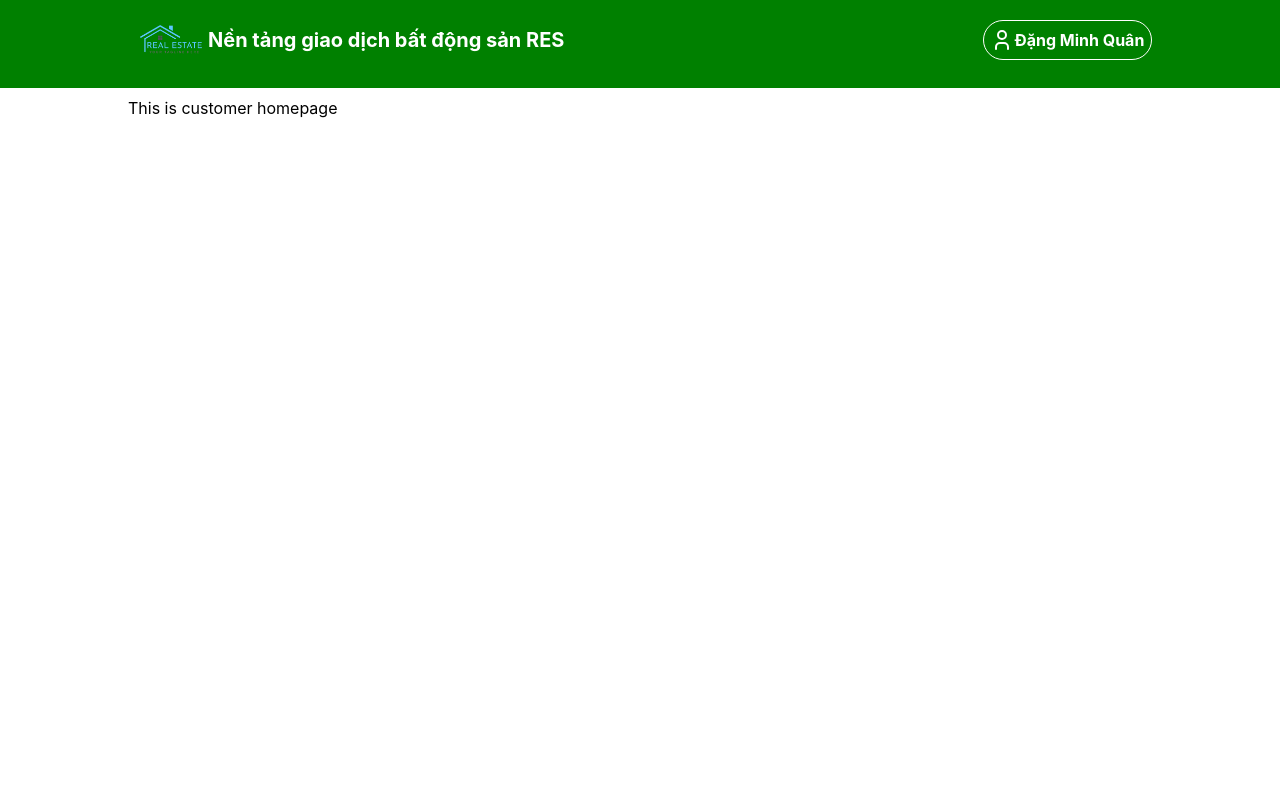
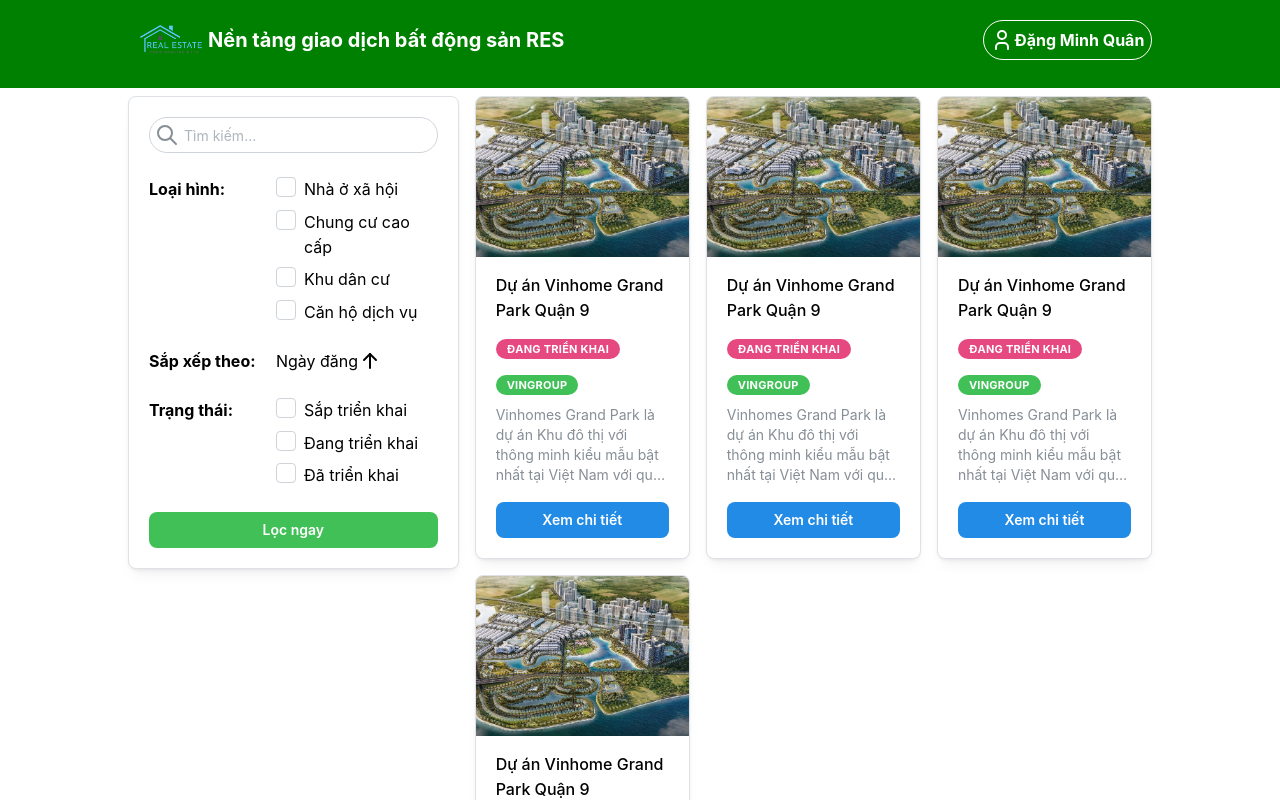
Before and after one commit to Galaticos402/real-estate-management, a React (Vite) app: page /customer in a window 1280 px wide. Shown: the top 800 px of the page. Built offline with nearby package versions, Linux system fonts and the light colour scheme; the HTML template or start-up script is replaced by a standard one.

Commit message:
Add mock UI for view project

```diff
--- /dev/null
+++ b/src/pages/customer/home/component/filter.component.tsx
@@ -0,0 +1,82 @@
+import { Button, Card, Checkbox, Grid, TextInput } from "@mantine/core";
+import { IconArrowUp, IconSearch } from "@tabler/icons-react";
+import React from "react";
+
+const CustomerHomeFilter: React.FC = () => {
+  return (
+    <div>
+      <Card shadow="sm" padding="lg" radius="md" withBorder>
+        <div>
+          <TextInput
+            radius="xl"
+            placeholder="Tìm kiếm..."
+            leftSection={<IconSearch />}
+            style={{ paddingBottom: "0.5em" }}
+          />
+          <Grid style={{ paddingTop: "1em" }}>
+            <Grid.Col span={5}>
+              <b>Loại hình:</b>
+            </Grid.Col>
+            <Grid.Col span={7}>
+              <div style={{ display: "flex", paddingBottom: "0.5em" }}>
+                <Checkbox style={{ paddingRight: "0.5em" }} />
+                <div>Nhà ở xã hội</div>
+              </div>
+              <div style={{ display: "flex", paddingBottom: "0.5em" }}>
+                <Checkbox style={{ paddingRight: "0.5em" }} />
+                <div>Chung cư cao cấp</div>
+              </div>
+              <div style={{ display: "flex", paddingBottom: "0.5em" }}>
+                <Checkbox style={{ paddingRight: "0.5em" }} />
+                <div>Khu dân cư</div>
+              </div>
+              <div style={{ display: "flex", paddingBottom: "0.5em" }}>
+                <Checkbox style={{ paddingRight: "0.5em" }} />
+                <div>Căn hộ dịch vụ</div>
+              </div>
+            </Grid.Col>
+          </Grid>
+          <Grid style={{ paddingTop: "1em" }}>
+            <Grid.Col span={5}>
+              <b>Sắp xếp theo:</b>
+            </Grid.Col>
+            <Grid.Col span={7}>
+              {/* <div style={{ display: "flex", paddingBottom: "0.5em" }}>
+                <div>Giá</div>
+                <IconArrowUp />
+              </div> */}
+              <div style={{ display: "flex", paddingBottom: "0.5em" }}>
+                <div>Ngày đăng</div>
+                <IconArrowUp />
+              </div>
+            </Grid.Col>
+          </Grid>
+          <Grid style={{ paddingTop: "1em" }}>
+            <Grid.Col span={5}>
+              <b>Trạng thái:</b>
+            </Grid.Col>
+            <Grid.Col span={7}>
+              <div style={{ display: "flex", paddingBottom: "0.5em" }}>
+                <Checkbox style={{ paddingRight: "0.5em" }} />
+                <div>Sắp triển khai</div>
+              </div>
+              <div style={{ display: "flex", paddingBottom: "0.5em" }}>
+                <Checkbox style={{ paddingRight: "0.5em" }} />
+                <div>Đang triển khai</div>
+              </div>
+              <div style={{ display: "flex", paddingBottom: "0.5em" }}>
+                <Checkbox style={{ paddingRight: "0.5em" }} />
+                <div>Đã triển khai</div>
+              </div>
+            </Grid.Col>
+          </Grid>
+          <Button color="green" fullWidth mt="md" radius="md">
+            Lọc ngay
+          </Button>
+        </div>
+      </Card>
+    </div>
+  );
+};
+
+export default CustomerHomeFilter;
--- /dev/null
+++ b/src/pages/customer/home/component/project.component.tsx
@@ -0,0 +1,31 @@
+import { Badge, Button, Card, Group, Image, Text } from "@mantine/core";
+import React from "react";
+import vinhomeImg from "../../../../assets/vinhome.jpg";
+
+const Project: React.FC = () => {
+  return (
+    <Card shadow="sm" padding="lg" radius="md" withBorder>
+      <Card.Section>
+        <Image src={vinhomeImg} height={160} alt="Norway" />
+      </Card.Section>
+
+      <Group justify="space-between" mt="md" mb="xs">
+        <Text fw={500}>Dự án Vinhome Grand Park Quận 9</Text>
+        <Badge color="pink">Đang triển khai</Badge>
+        <Badge color="green">VinGroup</Badge>
+      </Group>
+
+      <Text size="sm" c="dimmed" lineClamp={4}>
+        Vinhomes Grand Park là dự án Khu đô thị với thông minh kiểu mẫu bật nhất
+        tại Việt Nam với quy mô 271ha toạ lạc tại đường Nguyễn Xiển, Phường Long
+        Bình và Long Thạnh Mỹ, TP. Thủ Đức, TP.HCM.
+      </Text>
+
+      <Button color="blue" fullWidth mt="md" radius="md">
+        Xem chi tiết
+      </Button>
+    </Card>
+  );
+};
+
+export default Project;
--- a/src/pages/customer/home/home.tsx
+++ b/src/pages/customer/home/home.tsx
@@ -1,11 +1,34 @@
+import { Grid } from "@mantine/core";
 import React from "react";
+import CustomerHomeFilter from "./component/filter.component";
+import Project from "./component/project.component";
 
-const CustomerHomePage : React.FC = () => {
-    return (
-        <div>
-            This is customer homepage
-        </div>
-    )
-}
+const CustomerHomePage: React.FC = () => {
+  return (
+    <div>
+      <Grid>
+        <Grid.Col span={4}>
+          <CustomerHomeFilter />
+        </Grid.Col>
+        <Grid.Col span={8}>
+          <Grid>
+            <Grid.Col span={4}>
+              <Project />
+            </Grid.Col>
+            <Grid.Col span={4}>
+              <Project />
+            </Grid.Col>
+            <Grid.Col span={4}>
+              <Project />
+            </Grid.Col>
+            <Grid.Col span={4}>
+              <Project />
+            </Grid.Col>
+          </Grid>
+        </Grid.Col>
+      </Grid>
+    </div>
+  );
+};
 
-export default CustomerHomePage
+export default CustomerHomePage;
```
Also changed, not shown: src/assets/vinhome.jpg (added).
